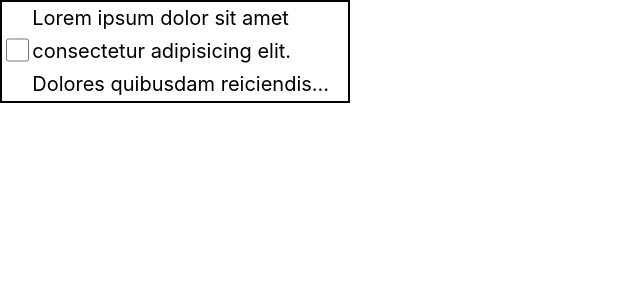
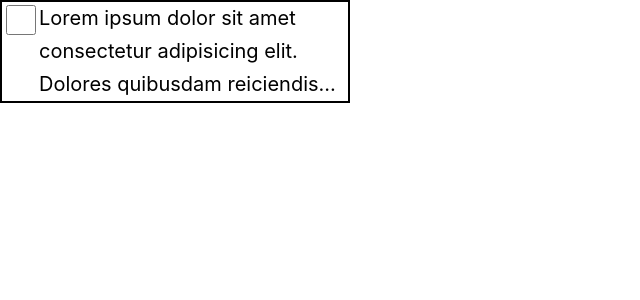
Before and after one commit to AdityaAnuragi/notes-app, a React (Vite) app: page / in a window 1280 px wide. Shown: the top 300 px of the page, without its empty margins (0-640 px from the left). Built offline with nearby package versions, Linux system fonts and the light colour scheme.

Commit message:
the styling to the checkbox works now!

```diff
--- a/src/components/NoteInHomePage.jsx
+++ b/src/components/NoteInHomePage.jsx
@@ -1,6 +1,6 @@
 import note from "./NoteInHomePage.module.css"
 
-import { Checkbox, Text } from "@mantine/core"
+import { Text } from "@mantine/core"
 
 const placeholderText = "Lorem ipsum dolor sit amet consectetur adipisicing elit. Dolores quibusdam reiciendis ipsa est, aliquid illo iste esse qui eum dicta?"
 
@@ -11,10 +11,9 @@ function NoteInHomePage({ lineClamp = 3, size = "xl", value = placeholderText })
 
         <input type="checkbox" className={note.myCheckbox} />
 
-        <Text lineClamp={lineClamp} size={size}>
+        <Text lineClamp={lineClamp} size={size} >
           {value}
         </Text>
-        {/* <Checkbox /> */}
       </div>
     </>
   )
--- a/src/components/NoteInHomePage.module.css
+++ b/src/components/NoteInHomePage.module.css
@@ -1,32 +1,16 @@
-/* .container {
-  font-size: 28px;
-
-  width: 275px;
-
-  text-decoration: line-through;
-
-  display: -webkit-box;
-  -webkit-box-orient: vertical;
-  -webkit-line-clamp: 2;
-  overflow: hidden;
-  text-overflow: ellipsis;
-
-} */
-
 .textContainer {
-
   display: flex;
   justify-content: flex-start;
   align-items: flex-start;
-
-
   width: 350px;
   /* background-color: lightblue; */
   border: 2px solid black;
 }
 
+.myCheckbox {
+  min-width: 30px;
+  width: 30px;
 
-.myCheckbox {
-  width: 90px;
-  height: 90px;
+
+  height: 30px;
 }
--- a/src/main.jsx
+++ b/src/main.jsx
@@ -5,7 +5,7 @@ import '@mantine/core/styles.css';
 import { MantineProvider } from '@mantine/core'
 
 ReactDOM.createRoot(document.getElementById('root')).render(
-    <MantineProvider>
-      <App />
-    </MantineProvider>
+  <MantineProvider>
+    <App />
+  </MantineProvider>
 )
```
